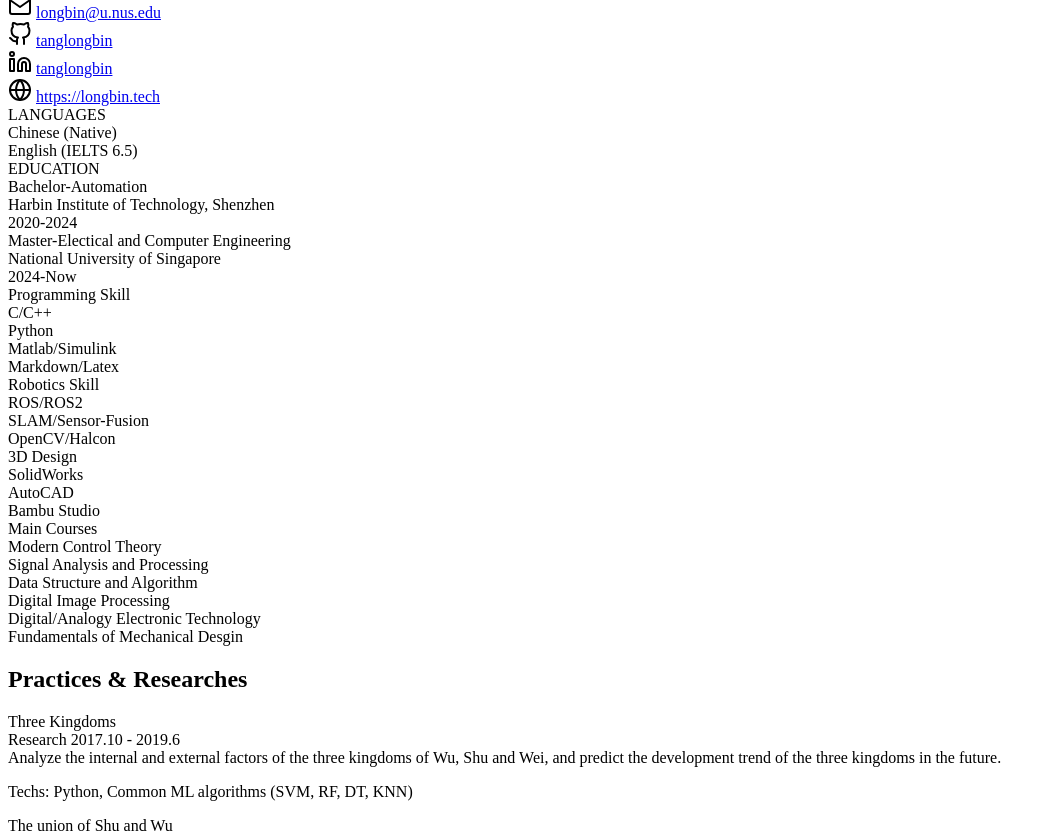
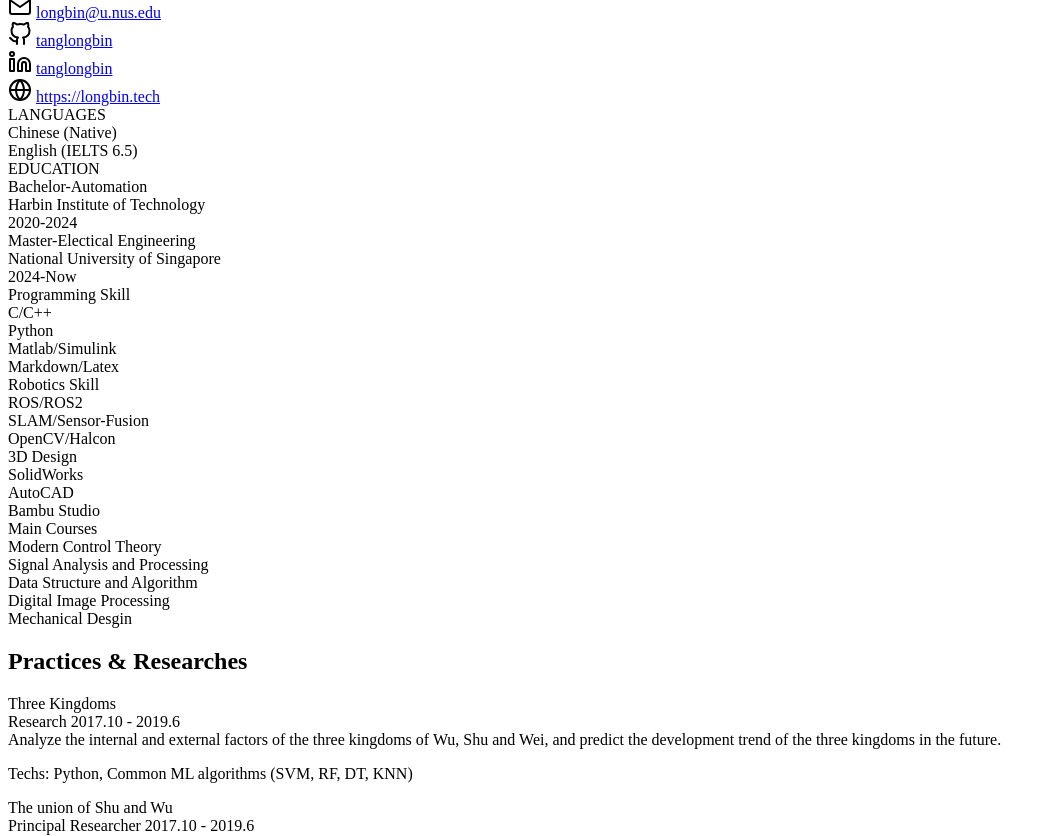
Before and after one commit to TangLongbin/longbin.tech, a Jekyll site: the page built from pages/cv.md, in a window 1280 px wide and 900 px high, scrolled down 2732 px, cut to the strip 64-900 px from the top of the window. Shown: the whole strip, without its empty margins (0-1056 px from the left). Built offline with Jekyll 4.4.1, drawn with Linux system fonts in a browser that asks for light colours; a style sheet for code colours, icons or effects is not loaded.

Commit message:
update cv

```diff
--- a/_data/cv.yml
+++ b/_data/cv.yml
@@ -94,9 +94,9 @@
     - idiom: "English (IELTS 6.5)"
   educations:
     - degree: "Bachelor-Automation"
-      university: "Harbin Institute of Technology, Shenzhen"
+      university: "Harbin Institute of Technology"
       time: "2020-2024"
-    - degree: "Master-Electical and Computer Engineering"
+    - degree: "Master-Electical Engineering"
       university: "National University of Singapore"
       time: "2024-Now"
   skills:
@@ -122,8 +122,7 @@
         - Signal Analysis and Processing
         - Data Structure and Algorithm
         - Digital Image Processing
-        - Digital/Analogy Electronic Technology
-        - Fundamentals of Mechanical Desgin
+        - Mechanical Desgin
   experience:
     - role: "Three Kingdoms"
       company: "Research"
```
